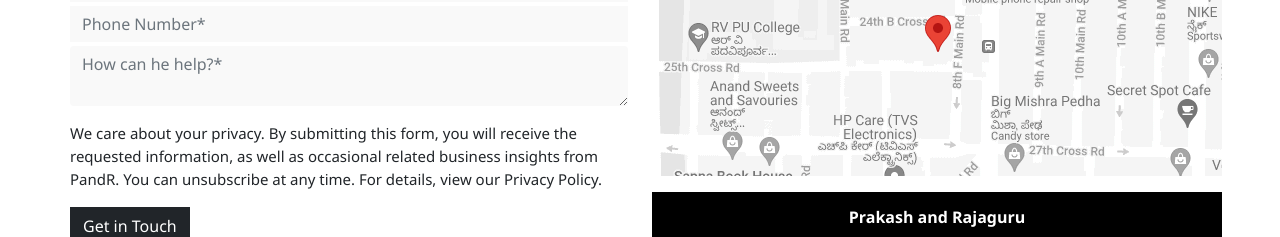
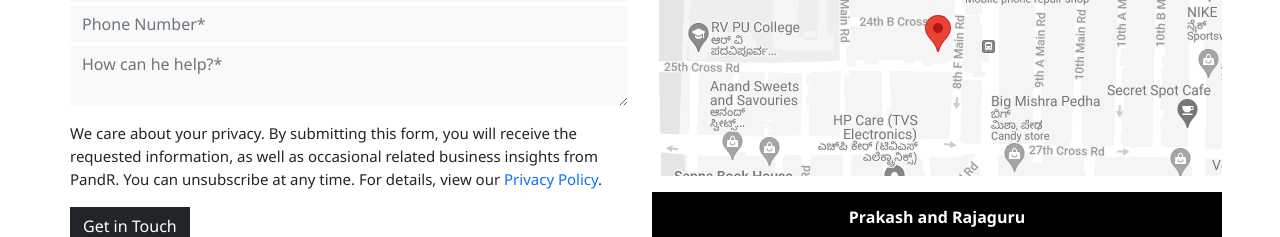
Before and after one commit to Swadhin2001/PandR, a Next.js app: page /contact-us in a window 1280 px wide. Shown: the part 840-1077 px from the top of the page. Built offline with nearby package versions, Linux system fonts and the light colour scheme; a small style sheet from the web is missing.

Commit message:
first commit

```diff
--- a/src/components/Form.jsx
+++ b/src/components/Form.jsx
@@ -18,7 +18,8 @@
                         <textarea class="form-control" placeholder="How can he help?*" id="floatingTextarea" style={{"backgroundColor" : "#F9F9F9", "border": '0', "color": "#2B2B2B"}}></textarea>
                     </div>
                     <div className="mb-3">
-                        <p className='form-p'>We care about your privacy. By submitting this form, you will receive the requested information, as well as occasional related business insights from PandR. You can unsubscribe at any time. For details, view our Privacy Policy.</p>
+                        <p className='form-p'>We care about your privacy. By submitting this form, you will receive the requested information, as well as occasional related business insights from PandR. You can unsubscribe at any time. For details, view our
+                        <Link href = "/policy" className='text-decoration-none'> Privacy Policy</Link>.</p>
                     </div>
                     <button type="submit" className="btn btn-dark rounded-0">Get in Touch</button>
             </form>
```
